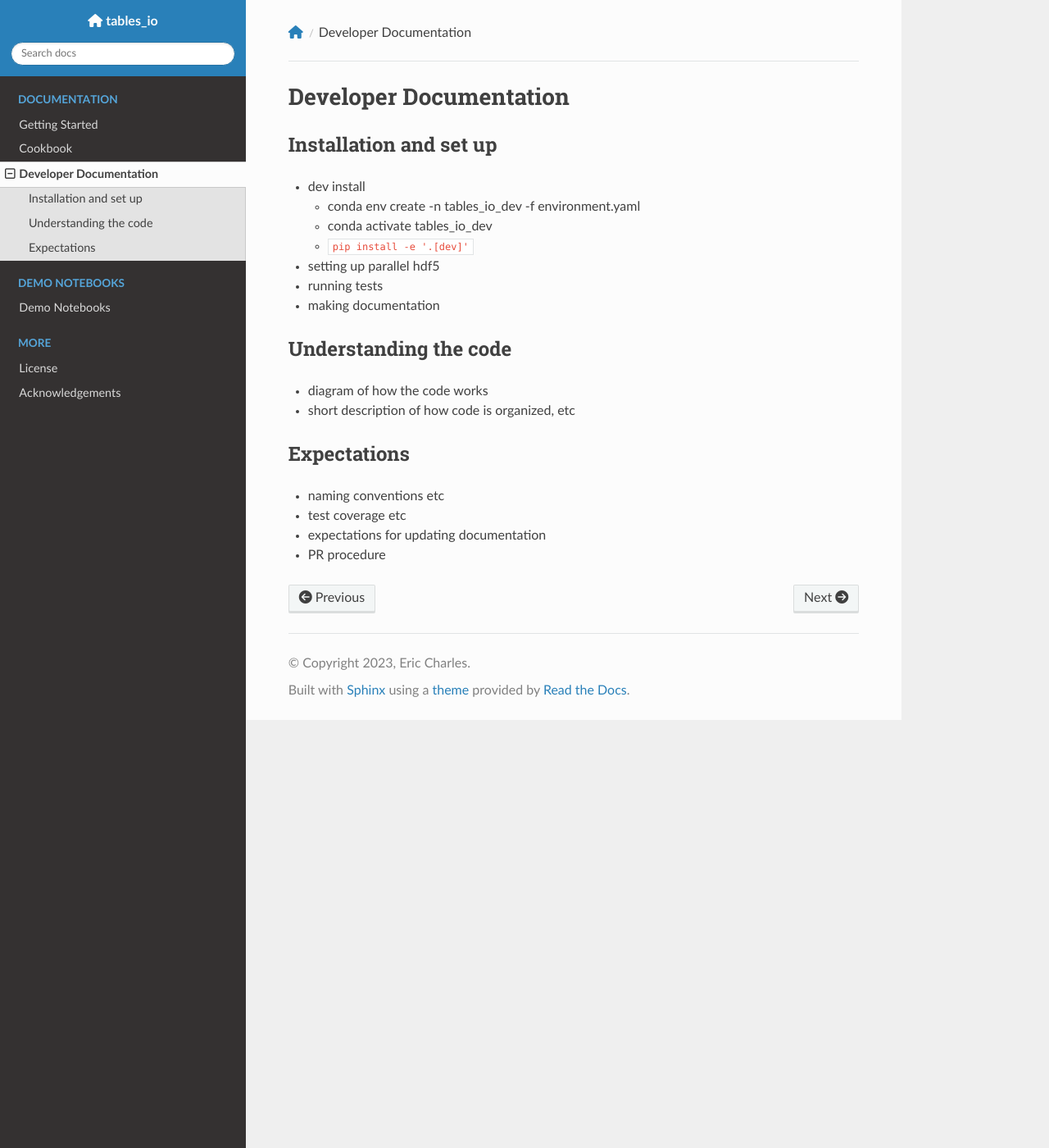
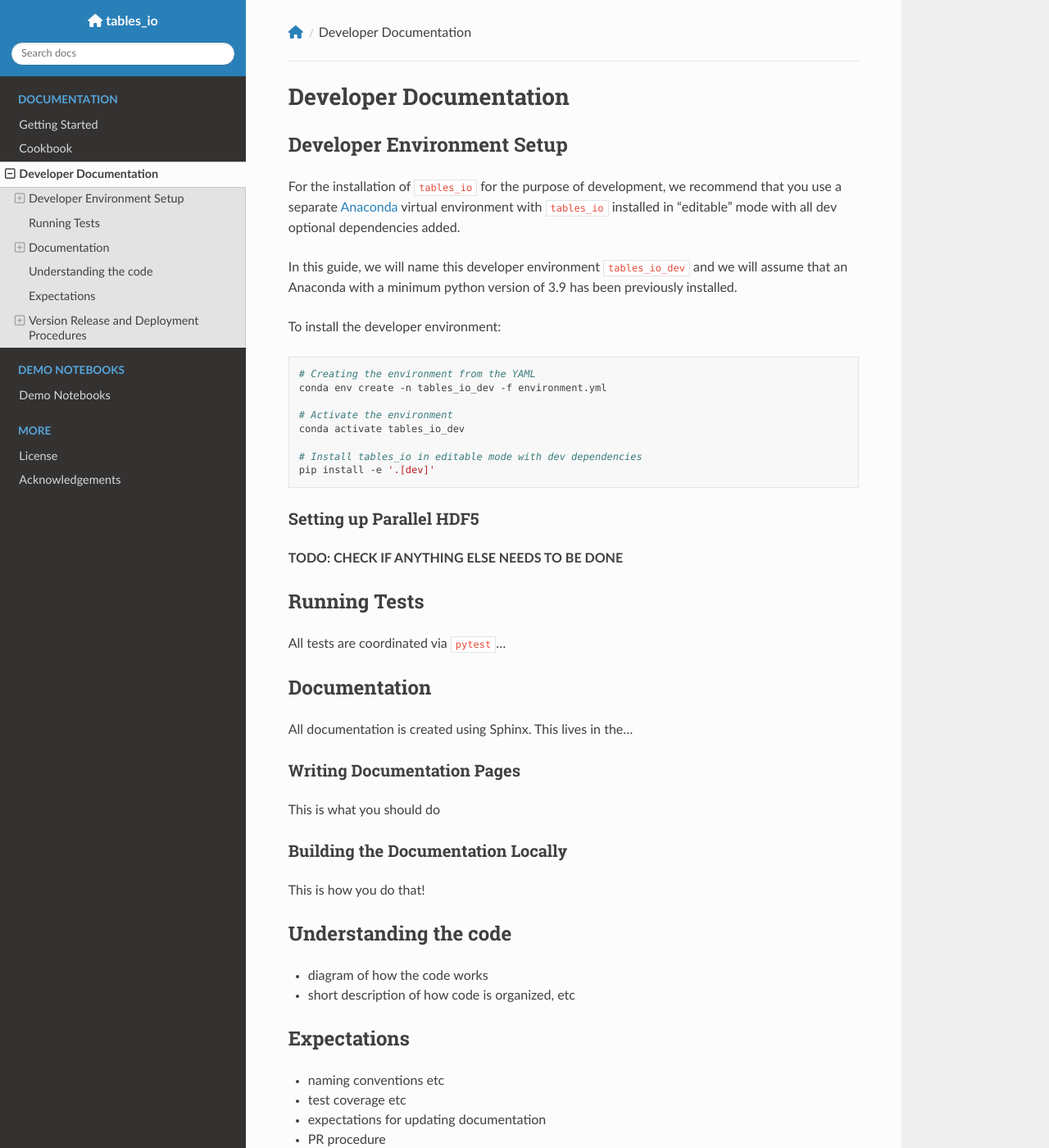
Before and after one commit to LSSTDESC/tables_io, a Sphinx documentation site: the page built from docs/devdocs.md, in a window 1280 px wide and 1400 px high. Shown: the whole window at 82% size. Built offline with Sphinx 7.4.7 and the Read the Docs theme 3.1.0, drawn with Linux system fonts in a browser that asks for light colours; nearby versions of some CDN libraries; pages that are not in the unit, such as notebooks, are missing from menus; the version number could not be read and is left out; some of the changed text lies outside the part shown.

Commit message:
Added start of dev doc prose

````diff
--- a/docs/devdocs.md
+++ b/docs/devdocs.md
@@ -1,27 +1,73 @@
 # Developer Documentation
 
-## Installation and set up
+## Developer Environment Setup
 
-* dev install
-    * conda env create -n tables_io_dev -f environment.yaml
-    * conda activate tables_io_dev
-    * `pip install -e '.[dev]'`
+For the installation of `tables_io` for the purpose of development, we recommend that you use a separate [Anaconda](https://docs.anaconda.com/anaconda/install/) virtual environment with `tables_io` installed in "editable" mode with all dev optional dependencies added.
 
-* setting up parallel hdf5
-* running tests
-* making documentation
+In this guide, we will name this developer environment `tables_io_dev` and we will assume that an Anaconda with a minimum python version of 3.9 has been previously installed.
+
+To install the developer environment:
+
+```bash
+# Creating the environment from the YAML
+conda env create -n tables_io_dev -f environment.yml
+
+# Activate the environment
+conda activate tables_io_dev
+
+# Install tables_io in editable mode with dev dependencies
+pip install -e '.[dev]'
+```
+
+### Setting up Parallel HDF5
+
+**TODO: CHECK IF ANYTHING ELSE NEEDS TO BE DONE**
+
+## Running Tests
+
+All tests are coordinated via `pytest`...
+
+## Documentation
+
+All documentation is created using Sphinx. This lives in the...
+
+### Writing Documentation Pages
+
+This is what you should do
+
+### Building the Documentation Locally
+
+This is how you do that!
 
 ## Understanding the code
 
-* diagram of how the code works
-* short description of how code is organized, etc
+- diagram of how the code works
+- short description of how code is organized, etc
 
 ## Expectations
 
-* naming conventions etc
+- naming conventions etc
 
-* test coverage etc
+- test coverage etc
 
-* expectations for updating documentation
+- expectations for updating documentation
 
-* PR procedure
+- PR procedure
+
+## Version Release and Deployment Procedures
+
+### Creating a Pull Release for a Release Candidate
+
+### Publishing Package on PyPi
+
+### Making the Documentation on "Read The Docs"
+
+This is how you do that
+
+### Informing Developers of Downstream Packages
+
+`tables_io` is a core package of the LSST DESC RAIL ecosystem. Consequently, the developers of the following packages should be informed about new versions:
+
+- `qp`
+- `rail_base`
+- ...
````
